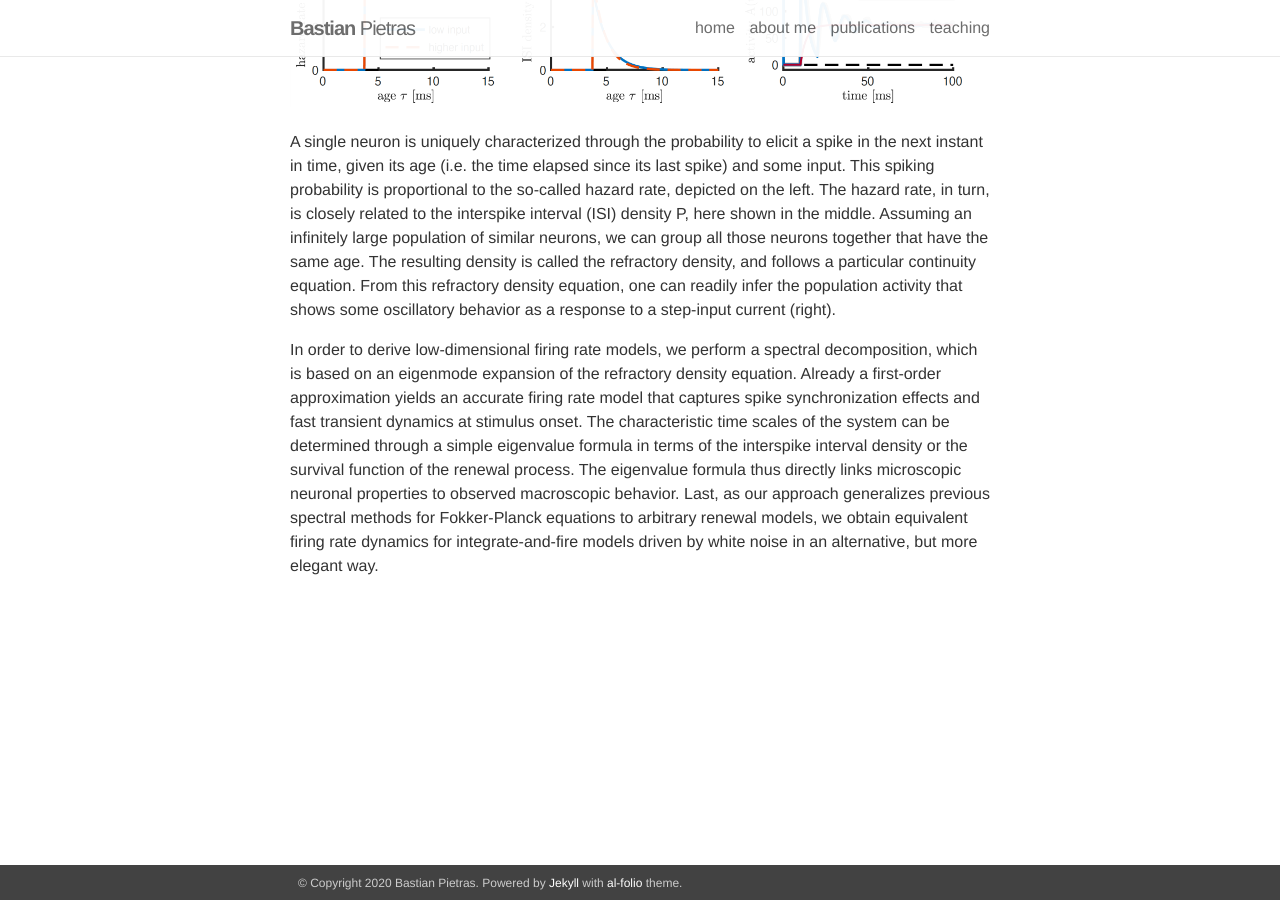
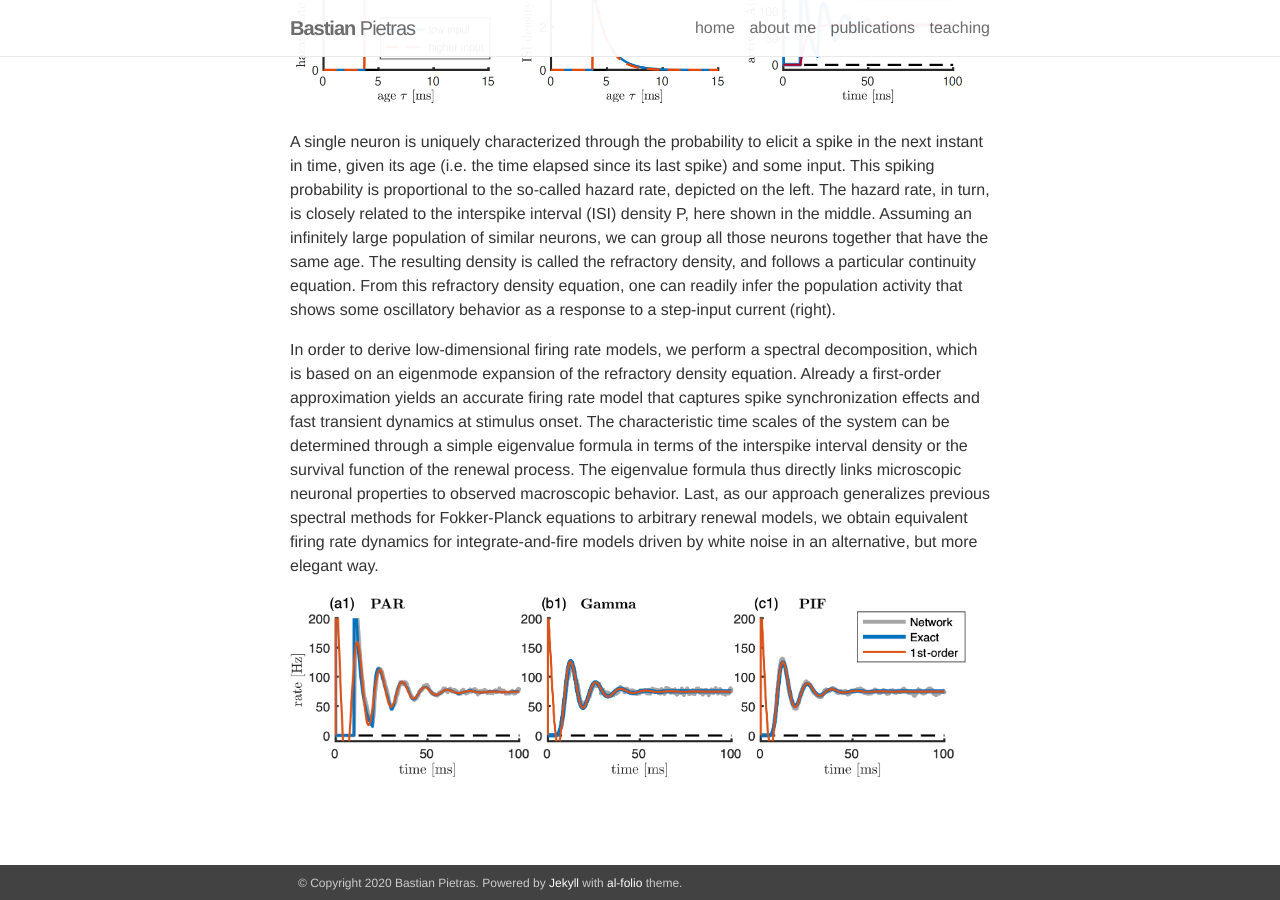
Before and after one commit to BastianPietras/bastianpietras.github.io, a Jekyll site: the page built from _projects/2spectral_decomp.markdown, in a window 1280 px wide and 900 px high, scrolled down 859 px. Built offline with Jekyll 4.4.1, drawn with Linux system fonts in a browser that asks for light colours.

Commit message:
Update 2spectral_decomp.markdown

```diff
--- a/_projects/2spectral_decomp.markdown
+++ b/_projects/2spectral_decomp.markdown
@@ -39,3 +39,5 @@ From this refractory density equation, one can readily infer the population acti
 In order to derive low-dimensional firing rate models, we perform a spectral decomposition, which is based on an eigenmode expansion of the refractory density equation.
 Already a first-order approximation yields an accurate firing rate model that captures spike synchronization effects and fast transient dynamics at stimulus onset. The characteristic time scales of the system can be determined through a simple eigenvalue formula in terms of the interspike interval density or the survival function of the renewal process. The eigenvalue formula thus directly links microscopic neuronal properties to observed macroscopic behavior.
 Last, as our approach generalizes previous spectral methods for Fokker-Planck equations to arbitrary renewal models, we obtain equivalent firing rate dynamics for integrate-and-fire models driven by white noise in an alternative, but more elegant way.
+<div><p style="float: center;"><img src="{{ site.baseurl }}/assets/img/Fig2_PSTH.png" alt="" title="overview" style="float: center" width="680px" height="auto" padding="10px"></p>
+</div>
```
